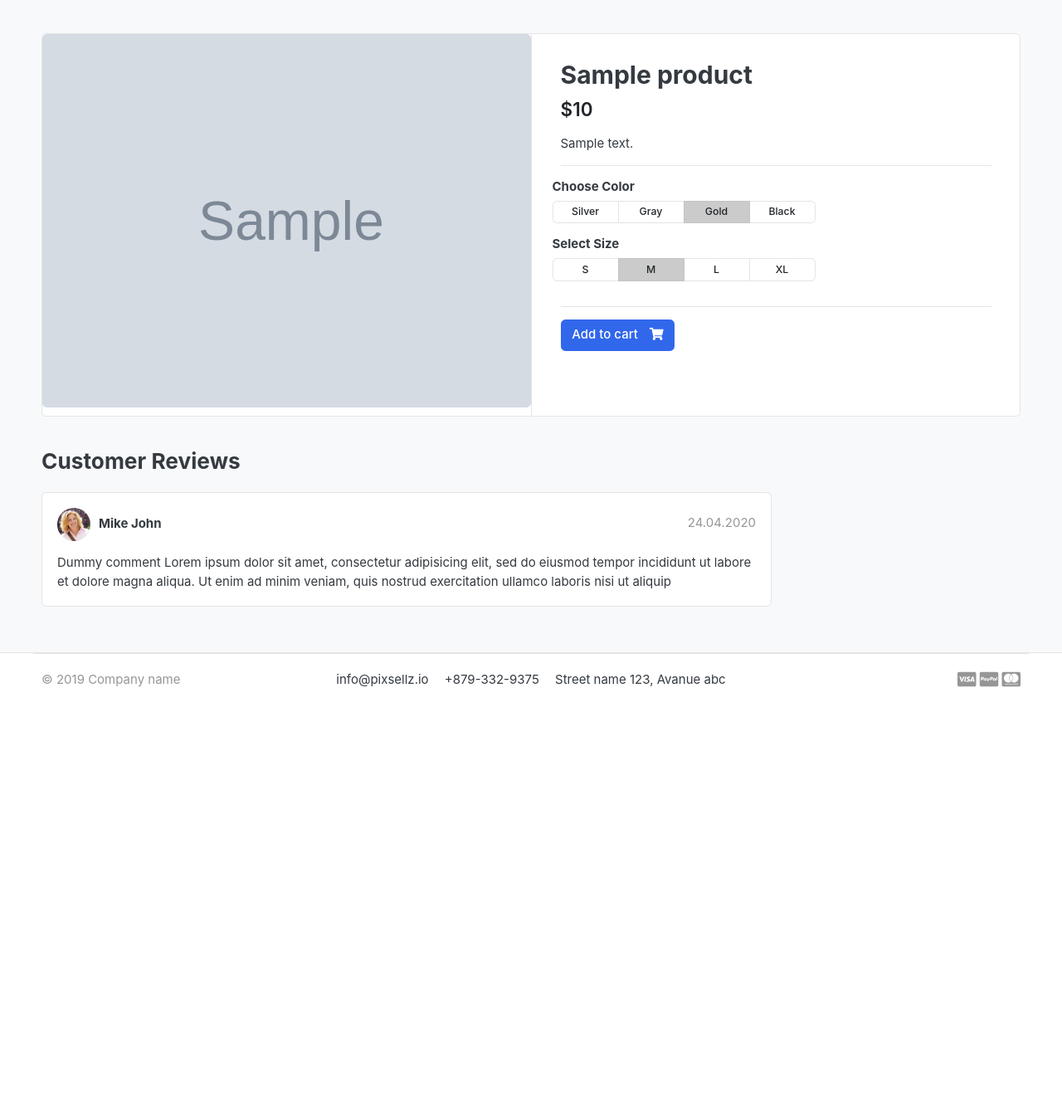
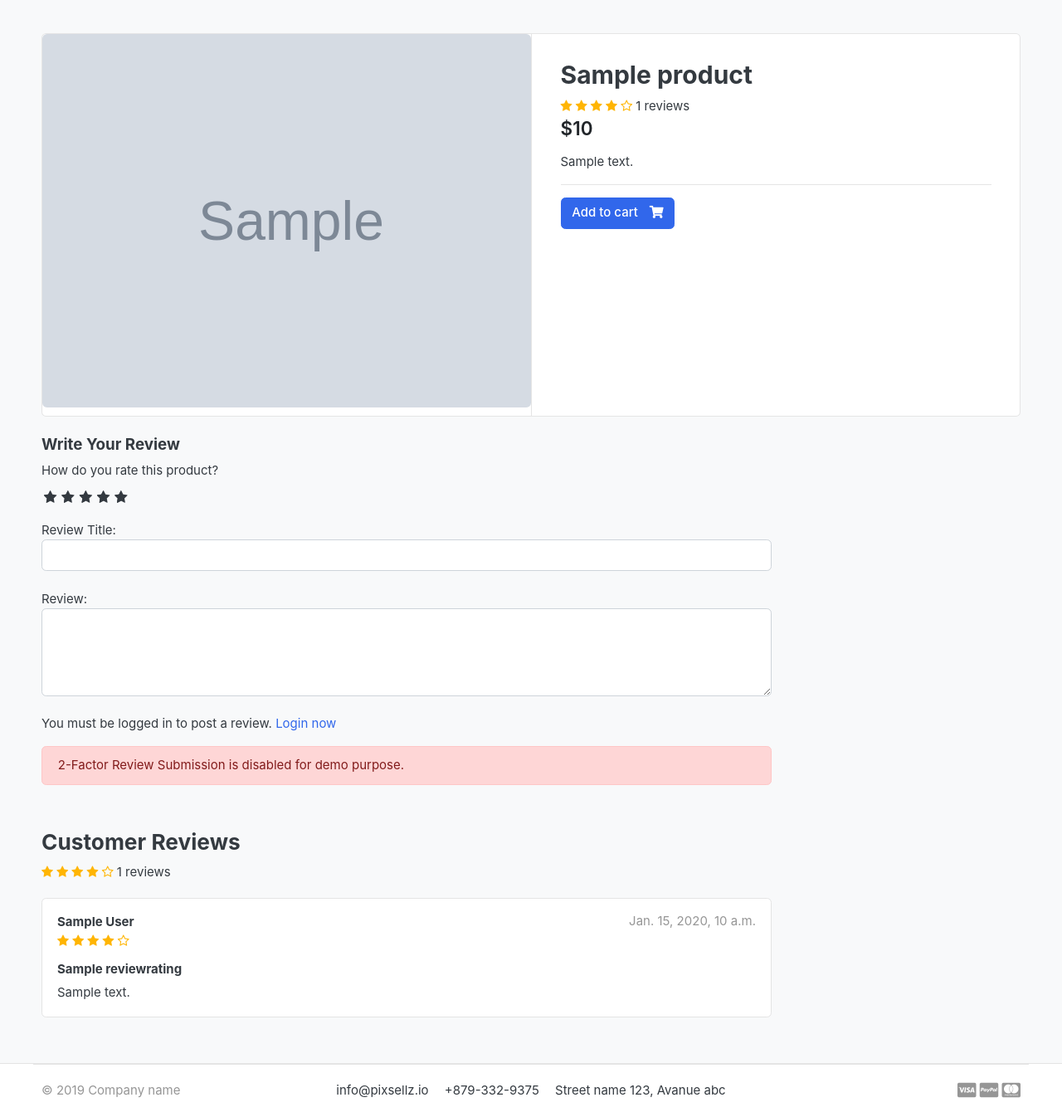
Before and after one commit to KUSH23/yuaressential, a Django app: a page that uses templates/store/product_detail.html in a window 1280 px wide. Shown: the part 118-1464 px from the top of the page at 83% size. Before the commit the page ends 946 px from the top, so only its background shows below. Run offline with Django 4.2, Linux system fonts and the light colour scheme; tables that the repository leaves empty hold one stand-in row (values such as "Sample post"); grey boxes marked "Sample" are stand-in pictures; some libraries are stand-ins or nearby versions; some web fonts are replaced.

Commit message:
added reviews

```diff
--- a/accounts/models.py
+++ b/accounts/models.py
@@ -58,6 +58,9 @@ class Account(AbstractBaseUser):
 
     objects = MyAccountManager()
 
+    def full_name(self):
+        return f'{self.first_name} {self.last_name}'
+
     def __str__(self):
         return self.email
 
--- a/store/admin.py
+++ b/store/admin.py
@@ -1,5 +1,5 @@
 from django.contrib import admin
-from .models import Product
+from .models import Product, ReviewRating, ProductGallery
 # Register your models here.
 
 class ProductAdmin(admin.ModelAdmin):
@@ -7,3 +7,5 @@ class ProductAdmin(admin.ModelAdmin):
     prepopulated_fields = {'slug': ('product_name',)}
 
 admin.site.register(Product, ProductAdmin)
+admin.site.register(ReviewRating)
+admin.site.register(ProductGallery)
--- a/store/urls.py
+++ b/store/urls.py
@@ -6,5 +6,5 @@ urlpatterns = [
     path('category/<slug:category_slug>/', views.store, name='products_by_category'),
     path('category/<slug:category_slug>/<slug:product_slug>/', views.product_detail, name='product_detail'),
     path('search/', views.search, name='search'),
-    # path('submit_review/<int:product_id>/', views.submit_review, name='submit_review'),
+    path('submit_review/<int:product_id>/', views.submit_review, name='submit_review'),
 ]
--- a/store/views.py
+++ b/store/views.py
@@ -1,10 +1,14 @@
-from django.shortcuts import render, get_object_or_404
-from .models import Product
+from django.shortcuts import render, get_object_or_404, redirect
+from .models import Product, ReviewRating
 from category.models import Category
 
 from cart.models import CartItem
 from cart.views import _cart_id
 from django.db.models import Q
+
+from .forms import ReviewForm
+from django.contrib import messages
+from orders.models import OrderProduct
 
 from django.core.paginator import EmptyPage, PageNotAnInteger, Paginator
 
@@ -42,16 +46,16 @@ def product_detail(request, category_slug, product_slug):
     except Exception as e:
         raise e
 
-    # if request.user.is_authenticated:
-    #     try:
-    #         orderproduct = OrderProduct.objects.filter(user=request.user, product_id=single_product.id).exists()
-    #     except OrderProduct.DoesNotExist:
-    #         orderproduct = None
-    # else:
-    #     orderproduct = None
+    if request.user.is_authenticated:
+        try:
+            orderproduct = OrderProduct.objects.filter(user=request.user, product_id=single_product.id).exists()
+        except OrderProduct.DoesNotExist:
+            orderproduct = None
+    else:
+        orderproduct = None
 
     # # Get the reviews
-    # reviews = ReviewRating.objects.filter(product_id=single_product.id, status=True)
+    reviews = ReviewRating.objects.filter(product_id=single_product.id, status=True)
 
     # # Get the product gallery
     # product_gallery = ProductGallery.objects.filter(product_id=single_product.id)
@@ -59,8 +63,8 @@ def product_detail(request, category_slug, product_slug):
     context = {
         'single_product': single_product,
         'in_cart'       : in_cart,
-        # 'orderproduct': orderproduct,
-        # 'reviews': reviews,
+        'orderproduct': orderproduct,
+        'reviews': reviews,
         # 'product_gallery': product_gallery,
     }
     return render(request, 'store/product_detail.html', context)
@@ -77,3 +81,27 @@ def search(request):
         'product_count': product_count,
     }
     return render(request, 'store/store.html', context)
+
+
+def submit_review(request, product_id):
+    url = request.META.get('HTTP_REFERER')
+    if request.method == 'POST':
+        try:
+            reviews = ReviewRating.objects.get(user__id=request.user.id, product__id=product_id)
+            form = ReviewForm(request.POST, instance=reviews)
+            form.save()
+            messages.success(request, 'Thank you! Your review has been updated.')
+            return redirect(url)
+        except ReviewRating.DoesNotExist:
+            form = ReviewForm(request.POST)
+            if form.is_valid():
+                data = ReviewRating()
+                data.subject = form.cleaned_data['subject']
+                data.rating = form.cleaned_data['rating']
+                data.review = form.cleaned_data['review']
+                data.ip = request.META.get('REMOTE_ADDR')
+                data.product_id = product_id
+                data.user_id = request.user.id
+                data.save()
+                messages.success(request, 'Thank you! Your review has been submitted.')
+                return redirect(url)
--- a/templates/store/product_detail.html
+++ b/templates/store/product_detail.html
@@ -22,53 +22,25 @@
 
     <h2 class="title">{{ single_product.product_name }}</h2>
 
+    <div class="rating-star">
+      <span>
+        <i class="fa fa-star{% if single_product.averageReview < 0.5 %}-o{% elif single_product.averageReview >= 0.5 and single_product.averageReview < 1 %}-half-o {% endif %}" aria-hidden="true"></i>
+        <i class="fa fa-star{% if single_product.averageReview < 1.5 %}-o{% elif single_product.averageReview >= 1.5 and single_product.averageReview < 2 %}-half-o {% endif %}" aria-hidden="true"></i>
+        <i class="fa fa-star{% if single_product.averageReview < 2.5 %}-o{% elif single_product.averageReview >= 2.5 and single_product.averageReview < 3 %}-half-o {% endif %}" aria-hidden="true"></i>
+        <i class="fa fa-star{% if single_product.averageReview < 3.5 %}-o{% elif single_product.averageReview >= 3.5 and single_product.averageReview < 4 %}-half-o {% endif %}" aria-hidden="true"></i>
+        <i class="fa fa-star{% if single_product.averageReview < 4.5 %}-o{% elif single_product.averageReview >= 4.5 and single_product.averageReview < 5 %}-half-o {% endif %}" aria-hidden="true"></i>
+        <span>{{single_product.countReview}} reviews</span>
+      </span>
+    </div>
+
     <div class="mb-3">
         <var class="price h4">${{ single_product.price }}</var>
     </div>
 
     <p>{{ single_product.description }}</p>
 
+    <hr>
 
-    <hr>
-        <div class="row">
-            <div class="item-option-select">
-                <h6>Choose Color</h6>
-                <div class="btn-group btn-group-sm btn-group-toggle" data-toggle="buttons">
-                  <label class="btn btn-light">
-                    <input type="radio" name="radio_color"> Silver
-                  </label>
-                  <label class="btn btn-light">
-                    <input type="radio" name="radio_color" > Gray
-                  </label>
-                  <label class="btn btn-light active">
-                    <input type="radio" name="radio_color checked"> Gold
-                  </label>
-                  <label class="btn btn-light">
-                    <input type="radio" name="radio_color"> Black
-                  </label>
-                </div>
-            </div>
-        </div> <!-- row.// -->
-        <div class="row">
-            <div class="item-option-select">
-                <h6>Select Size</h6>
-                <div class="btn-group btn-group-sm btn-group-toggle" data-toggle="buttons">
-                  <label class="btn btn-light">
-                    <input type="radio" name="radio_color"> S
-                  </label>
-                  <label class="btn btn-light active">
-                    <input type="radio" name="radio_color" checked> M
-                  </label>
-                  <label class="btn btn-light">
-                    <input type="radio" name="radio_color"> L
-                  </label>
-                  <label class="btn btn-light">
-                    <input type="radio" name="radio_color"> XL
-                  </label>
-                </div>
-            </div>
-        </div> <!-- row.// -->
-        <hr>
     {% if single_product.stock <= 0 %}
     <h5 class="text-danger">Out of Stock</h5>
     {% else %}
@@ -88,29 +60,103 @@
 
     <div class="row">
         <div class="col-md-9">
+          <form action="{% url 'submit_review' single_product.id %}" method="POST">
+            {% csrf_token %}
+            <h5>Write Your Review</h5>
+
+            <div>
+              <!-- Rating stars -->
+              <label>How do you rate this product?</label>
+              <br>
+              <div class="rate">
+                <input type="radio" name="rating" id="rating10" value="5" required /><label for="rating10" title="5"></label>
+                <input type="radio" name="rating" id="rating9" value="4.5" required /><label for="rating9" title="4.5" class="half"></label>
+                <input type="radio" name="rating" id="rating8" value="4" required /><label for="rating8" title="4"></label>
+                <input type="radio" name="rating" id="rating7" value="3.5" required /><label for="rating7" title="3.5" class="half"></label>
+                <input type="radio" name="rating" id="rating6" value="3" required /><label for="rating6" title="3"></label>
+                <input type="radio" name="rating" id="rating5" value="2.5" required /><label for="rating5" title="2.5" class="half"></label>
+                <input type="radio" name="rating" id="rating4" value="2" required /><label for="rating4" title="2"></label>
+                <input type="radio" name="rating" id="rating3" value="1.5" required /><label for="rating3" title="1.5" class="half"></label>
+                <input type="radio" name="rating" id="rating2" value="1" required /><label for="rating2" title="1"></label>
+                <input type="radio" name="rating" id="rating1" value="0.5" required /><label for="rating1" title="0.5" class="half"></label>
+              </div>
+     <br>
+              Review Title:
+              <input type="text" class="form-control" name="subject">
+              <br>
+              Review:
+              <textarea name="review" rows="4" class="form-control"></textarea>
+              <br>
+              <!-- {% if user.is_authenticated %}
+                {% if orderproduct %}
+                  <input type="submit" value="Submit Review" class="btn btn-primary">
+                {% else %}
+                  <p>You must purchase this product to post a review.</p>
+                {% endif %}
+              {% else %}
+              <p>You must be logged in to post a review. <span><a href="{% url 'login' %}">Login now</a></span></p>
+              {% endif %} -->
+
+              {% if user.is_authenticated %}
+                  {% if orderproduct %}
+                  <input type="submit" value="Submit Review" class="btn btn-primary">
+                  {% else %}
+                  <p>You must purchase this product to post a review.`</p>
+                  {% endif %}
+                  {% else %}
+              <p>You must be logged in to post a review. <span><a href="{% url 'login' %}">Login now</a></span></p>
+              {% endif %}
+              <div class="alert alert-danger" role="alert" style="margin-top:10px;">
+    2-Factor Review Submission is disabled for demo purpose.
+  </div>
+
+            </div>
+  {% include 'includes/alerts.html' %}
+          </form>
+  <br>
+
 
   <header class="section-heading">
     <h3>Customer Reviews </h3>
+    <div class="rating-star">
+      <span>
+        <i class="fa fa-star{% if single_product.averageReview < 0.5 %}-o{% elif single_product.averageReview >= 0.5 and single_product.averageReview < 1 %}-half-o {% endif %}" aria-hidden="true"></i>
+        <i class="fa fa-star{% if single_product.averageReview < 1.5 %}-o{% elif single_product.averageReview >= 1.5 and single_product.averageReview < 2 %}-half-o {% endif %}" aria-hidden="true"></i>
+        <i class="fa fa-star{% if single_product.averageReview < 2.5 %}-o{% elif single_product.averageReview >= 2.5 and single_product.averageReview < 3 %}-half-o {% endif %}" aria-hidden="true"></i>
+        <i class="fa fa-star{% if single_product.averageReview < 3.5 %}-o{% elif single_product.averageReview >= 3.5 and single_product.averageReview < 4 %}-half-o {% endif %}" aria-hidden="true"></i>
+        <i class="fa fa-star{% if single_product.averageReview < 4.5 %}-o{% elif single_product.averageReview >= 4.5 and single_product.averageReview < 5 %}-half-o {% endif %}" aria-hidden="true"></i>
+    <span>{{single_product.countReview}} reviews</span>
+        </span>
+    </div>
 
   </header>
 
+  {% for review in reviews %}
           <article class="box mb-3">
             <div class="icontext w-100">
-                <img src="{% static './images/avatars/avatar1.jpg' %}" class="img-xs icon rounded-circle">
+
               <div class="text">
-                    <span class="date text-muted float-md-right">24.04.2020 </span>
-                    <h6 class="mb-1">Mike John </h6>
-
+                <span class="date text-muted float-md-right">{{review.updated_at}} </span>
+                <h6 class="mb-1">{{review.user.full_name}} </h6>
+                <div class="rating-star">
+                  <span>
+                    <i class="fa fa-star{% if review.rating == 0.5 %}-half-o{% elif review.rating < 1 %}-o {% endif %}" aria-hidden="true"></i>
+                    <i class="fa fa-star{% if review.rating == 1.5 %}-half-o{% elif review.rating < 2 %}-o {% endif %}" aria-hidden="true"></i>
+                    <i class="fa fa-star{% if review.rating == 2.5 %}-half-o{% elif review.rating < 3 %}-o {% endif %}" aria-hidden="true"></i>
+                    <i class="fa fa-star{% if review.rating == 3.5 %}-half-o{% elif review.rating < 4 %}-o {% endif %}" aria-hidden="true"></i>
+                    <i class="fa fa-star{% if review.rating == 4.5 %}-half-o{% elif review.rating < 5 %}-o {% endif %}" aria-hidden="true"></i>
+                  </span>
+                </div>
               </div>
             </div> <!-- icontext.// -->
             <div class="mt-3">
+              <h6>{{review.subject}}</h6>
               <p>
-                    Dummy comment Lorem ipsum dolor sit amet, consectetur adipisicing elit, sed do eiusmod
-                    tempor incididunt ut labore et dolore magna aliqua. Ut enim ad minim veniam,
-                    quis nostrud exercitation ullamco laboris nisi ut aliquip
+                {{review.review}}
               </p>
             </div>
           </article>
+  {% endfor %}
 
 
 
```
Also changed, not shown: store/forms.py (added, +7 -0 lines), store/models.py (+43 -0 lines), store/migrations/0002_reviewrating_productgallery.py (added). Lines whose indentation alone changed are shown as unchanged.
